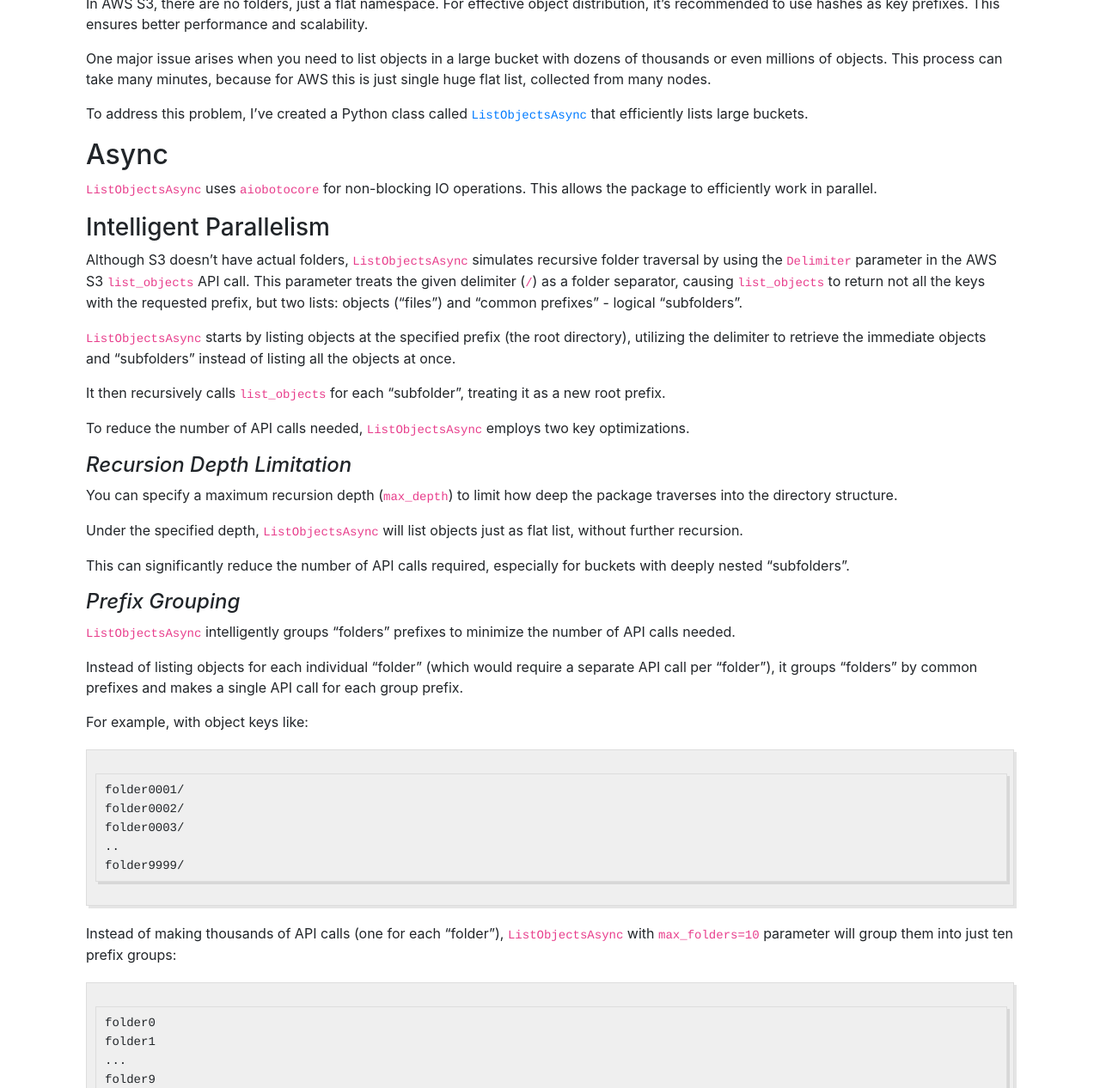
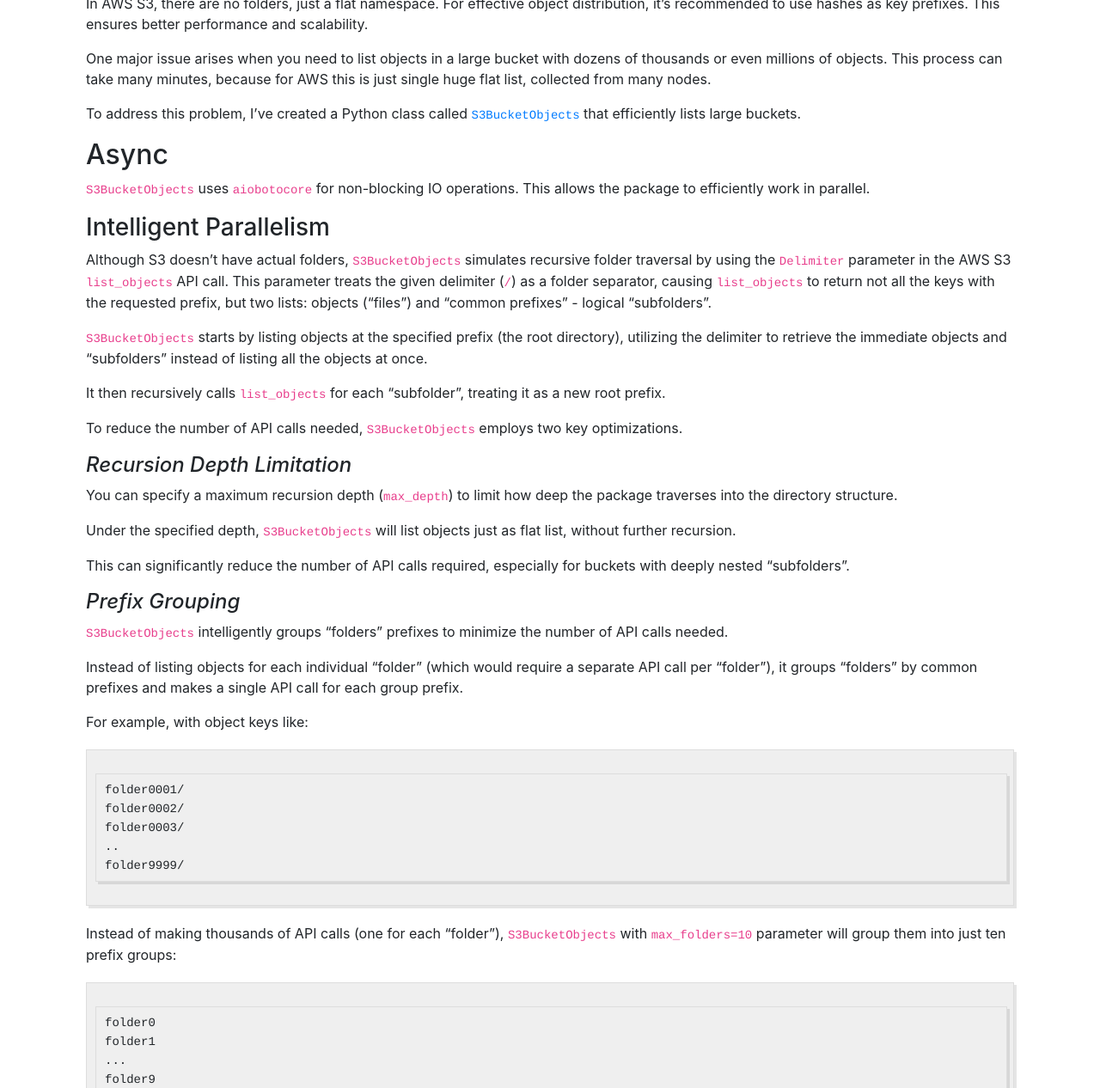
Before and after one commit to andgineer/sorokin.engineer, a Jekyll site: the page built from posts/en/_posts/2024-06-12-aws_s3_async_list.md, in a window 1280 px wide and 1400 px high, scrolled down 857 px, cut to the strip 134-1400 px from the top of the window. Shown: the whole strip at 86% size. Built offline with Jekyll 4.4.1, drawn with Linux system fonts in a browser that asks for light colours; nearby versions of some CDN libraries; some of the changed text lies outside the part shown.

Commit message:
renamed S3BucketObjects

````diff
--- a/posts/en/_posts/2024-06-12-aws_s3_async_list.md
+++ b/posts/en/_posts/2024-06-12-aws_s3_async_list.md
@@ -18,37 +18,37 @@
 because for AWS this is just single huge flat list, collected from many nodes.
 
 To address this problem, I've created a Python class called
-[`ListObjectsAsync`](https://andgineer.github.io/async-s3/) that
+[`S3BucketObjects`](https://andgineer.github.io/async-s3/) that
 efficiently lists large buckets.
 
 ## Async
 
-`ListObjectsAsync` uses `aiobotocore` for non-blocking IO operations.
+`S3BucketObjects` uses `aiobotocore` for non-blocking IO operations.
 This allows the package to efficiently work in parallel.
 
 ### Intelligent Parallelism
 
-Although S3 doesn't have actual folders, `ListObjectsAsync` simulates recursive folder
+Although S3 doesn't have actual folders, `S3BucketObjects` simulates recursive folder
 traversal by using the `Delimiter` parameter in the AWS S3 `list_objects` API call.
 This parameter treats the given delimiter (`/`) as a folder separator,
 causing `list_objects` to return not all the keys with the requested prefix,
 but two lists: objects ("files") and "common prefixes" - logical "subfolders".
 
-`ListObjectsAsync` starts by listing objects at the specified prefix (the root directory),
+`S3BucketObjects` starts by listing objects at the specified prefix (the root directory),
 utilizing the delimiter to retrieve the immediate objects and "subfolders" instead of listing
 all the objects at once.
 
 It then recursively calls `list_objects` for each "subfolder", treating it as a new root
 prefix.
 
-To reduce the number of API calls needed, `ListObjectsAsync` employs two key optimizations.
+To reduce the number of API calls needed, `S3BucketObjects` employs two key optimizations.
 
 #### *Recursion Depth Limitation*
 
 You can specify a maximum recursion depth (`max_depth`) to limit how deep the package
 traverses into the directory structure.
 
-Under the specified depth, `ListObjectsAsync` will list objects just as flat list,
+Under the specified depth, `S3BucketObjects` will list objects just as flat list,
 without further recursion.
 
 This can significantly reduce the number of API calls required, especially for buckets with
@@ -56,7 +56,7 @@
 
 #### *Prefix Grouping*
 
-`ListObjectsAsync` intelligently groups "folders" prefixes to minimize the number of API calls
+`S3BucketObjects` intelligently groups "folders" prefixes to minimize the number of API calls
 needed.
 
 Instead of listing objects for each individual "folder" (which would require a separate API
@@ -73,7 +73,7 @@
 folder9999/
 ```
 
-Instead of making thousands of API calls (one for each "folder"), `ListObjectsAsync`
+Instead of making thousands of API calls (one for each "folder"), `S3BucketObjects`
 with `max_folders=10` parameter will group them into just ten prefix groups:
 
 ```
@@ -87,7 +87,7 @@
 times for "folders" with big number of "subfolders".
 
 By combining asynchronous operations, recursive traversal utilizing the "Delimiter" parameter,
-depth control, and intelligent prefix grouping, `ListObjectsAsync` can improve the
+depth control, and intelligent prefix grouping, `S3BucketObjects` can improve the
 performance tenfold.
 
 ## Usage
````
Also changed, not shown: posts/ru/_posts/2024-06-12-aws_s3_async_list.md (+9 -9 lines).
